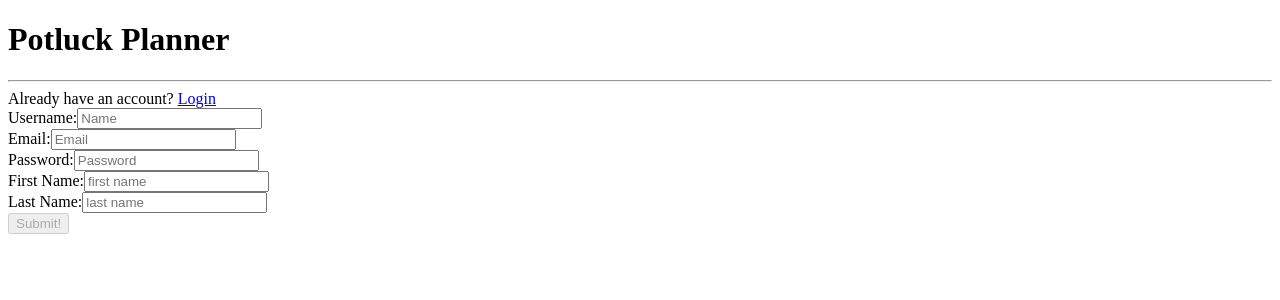
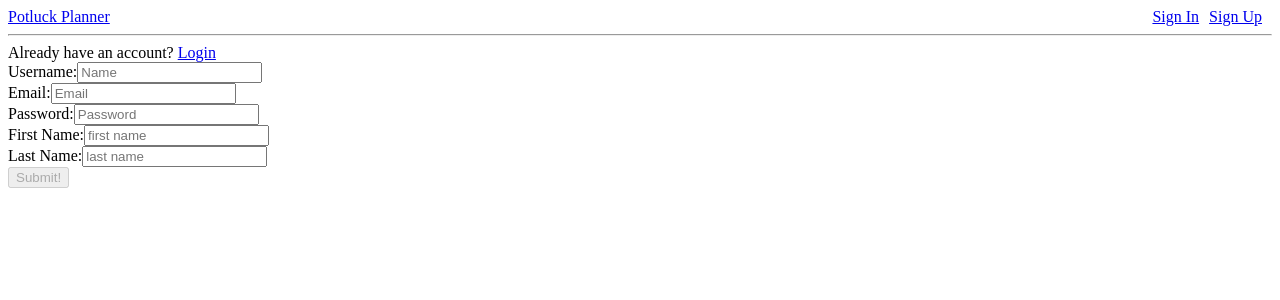
Before and after one commit to BW-PotluckPlanner/FE, a React (Create React App) app: page /register in a window 1280 px wide. Shown: the top 300 px of the page. Built offline with nearby package versions, Linux system fonts and the light colour scheme.

Commit message:
Finished Jacob Components

```diff
--- a/src/App.css
+++ b/src/App.css
@@ -4,3 +4,13 @@
 .good{
     color: green;
 }
+
+.header{
+    display: flex;
+    align-items: space-between;
+    justify-content: space-between;
+}
+
+.nav-link{
+    margin-right: 10px;
+}
--- a/src/App.js
+++ b/src/App.js
@@ -4,7 +4,7 @@ import EditDate from './components/EditDate'
 import Event from './components/Event'
 import {useEffect, useState} from 'react';
 import Dashboard from './components/Dashboard';
-import { Route } from "react-router-dom";
+import { Route, Switch, Link, Redirect } from "react-router-dom";
 import Login from './components/Login';
 import Register from './components/Register';
 import Header from './components/Header'
@@ -13,13 +13,26 @@ import Header from './components/Header'
 
 function App() {
 
+  const PrivateRoute = ({ component: Component, ...rest }) => (
+    <Route
+      {...rest}
+      render={props =>
+        localStorage.getItem("token") ? (
+          <Component {...props} />
+        ) : (
+          <Redirect to="/login" />
+        )
+      }
+    />
+  );
+
   return (
     <div className="App">
       <header className="App-header">
         <Header/>
         <hr></hr>
       </header>
-        <Route exact path="/" component={Dashboard}/>
+        <PrivateRoute exact path="/" component={Dashboard}/>
         <Route path="/login" component={Login}/>
         <Route path="/register" component={Register}/>
     </div>
--- a/src/components/EditDate.js
+++ b/src/components/EditDate.js
@@ -16,7 +16,7 @@ function EditDate(props) {
     setDate({...date, title: e.target.value})
   }
   const changeDes = (e) =>{
-    setDate({...date, title: e.target.description})
+    setDate({...date, description: e.target.description})
   }
   const setData = () =>{
       axiosWithAuth().put(`api/potluck/${props.event.id}`, {"name": date.title, "date": date.date, "time_start": date.time, "time_end": date.end, "description": date.description}).then(res =>{
--- a/src/components/Event.js
+++ b/src/components/Event.js
@@ -1,18 +1,26 @@
 import DisplayDate from './DisplayDate';
 import EditDate from './EditDate';
 import ConfirmAttendance from './ConfirmAttendance';
+import axiosWithAuth from '../api/axiosWithAuth';
 import {useEffect, useState} from 'react';
 
 function Event(props) {
   const [editdate, setEditdate] = useState(true);
-  const [rsvp, setrsvp] = useState(props.event.rsvp);
+  const [rsvp, setrsvp] = useState(props.event.isAttending === "yes"? true : false);
+  console.log(props.event.isAttending);
+  console.log(rsvp);
+
 
   const changeEditDate = () =>{
     setEditdate(!editdate);
   }
   const changersvp = () =>{
-    setrsvp(!rsvp);
-    //will save this to database once endpoint is setup
+    const id = localStorage.getItem("userId");
+    console.log({"rsvpId": rsvp ? 2 : 1, "userId": id})
+    axiosWithAuth().put(`api/potluck/${props.event.id}/RSVP`, {"rsvpId": rsvp ? 2 : 1, "userId": id}).then(res =>{
+      console.log(res.data);
+      setrsvp(!rsvp);
+    })
   }
 
   return (
--- a/src/components/Header.js
+++ b/src/components/Header.js
@@ -1,11 +1,45 @@
-import React, {useState, useEffect} from 'react';
+import React from "react";
+import { Link } from "react-router-dom";
+import '../App.css';
 
 
-function Header( props) {
+const Header = () => {
+
+  const signOut = () => {
+    localStorage.removeItem("token");
+    // window.location.reload("/login");
+  };
+
+  const getToken = () => {
+    return window.localStorage.getItem("userID")
+}
 
   return (
-    <h1>Potluck Planner</h1>
+    <div className="header">
+      <a
+        className="logo"
+        href="#"
+      >
+        Potluck Planner
+      </a>
+      <nav className="nav-links">
+        {window.localStorage.getItem("token") ? (
+          <Link className="nav-link" to="/login" onClick={signOut}>
+            Sign Out
+          </Link>
+        ) : (
+          <Link className="nav-link" to="/login">
+            Sign In
+          </Link>
+        )}
+        {window.localStorage.getItem("token") ? null : (
+          <Link className="nav-link" id="signup-btn" to="/register">
+            Sign Up
+          </Link>
+        )}
+      </nav>
+    </div>
   );
-}
+};
 
 export default Header;
```
Also changed, not shown: 1 other file (tests, documents, lock files or other folders).
